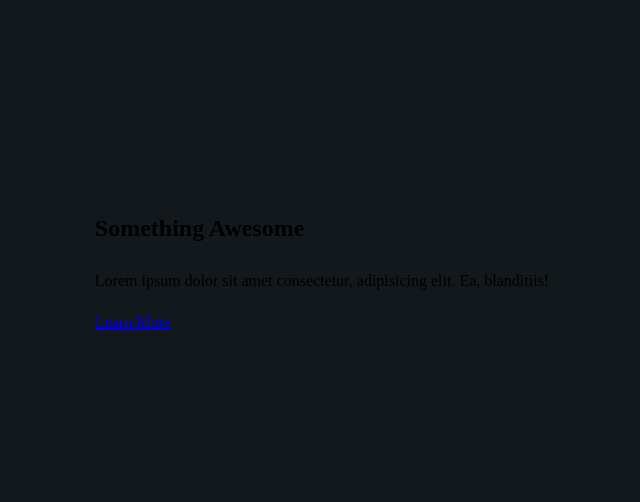
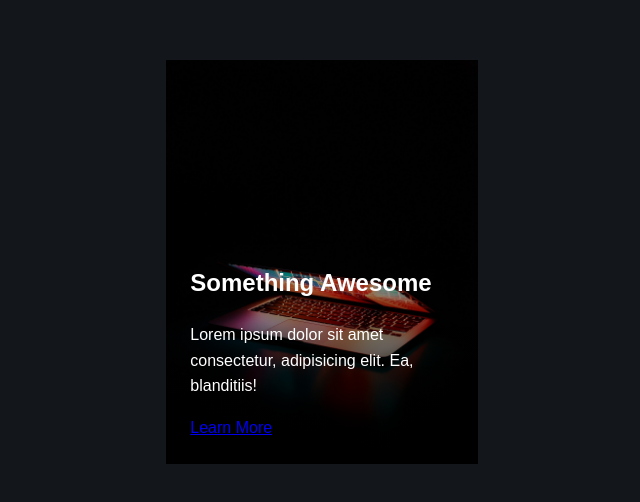
Before and after one commit to SpyrosGeo/css-Animated-card-demo, a plain HTML site: page index.html in a window 1280 px wide. Shown: the part 146-648 px from the top of the page, without its empty margins (318-958 px from the left). Drawn offline with Linux system fonts and the light colour scheme.

Commit message:
starting with css//HSL syntax and gradient

```diff
--- a/index.html
+++ b/index.html
@@ -11,11 +11,13 @@
 
 <body>
     <div class="card">
-        <h2 class="card-title">
-            Something Awesome
-        </h2>
-        <p class="card-body">Lorem ipsum dolor sit amet consectetur, adipisicing elit. Ea, blanditiis!</p>
-        <a href="#" class="button">Learn More</a>
+        <div class="card-content">
+            <h2 class="card-title">
+                Something Awesome
+            </h2>
+            <p class="card-body">Lorem ipsum dolor sit amet consectetur, adipisicing elit. Ea, blanditiis!</p>
+            <a href="#" class="button">Learn More</a>
+        </div>
     </div>
 </body>
 
--- a/styles.css
+++ b/styles.css
@@ -15,5 +15,25 @@ body{
     min-height: 100vh;
     place-items: center;
     line-height: 1.6;
-    background:#13181c
+    background:var(--clr-neutral-900);
+    font-family: sans-serif;
 }
+
+.card {
+    color:var(--clr-neutral-100);
+    background-image: url("img/card-bg.jpg");
+    background-size: cover;
+    padding: 10rem 0 0;
+    max-width: 35ch;
+}
+.card-content {
+    padding:1.5em;
+    background:linear-gradient(
+        hsl(0 0% 0% / 0),
+        hsl(0 0% 0% / 0.2) 10%,
+        hsl(0 0% 0% / 1)
+    );
+}
+.card-title::after {
+    content:"";
+}
```
Also changed, not shown: img/card-bg.jpg (added).
